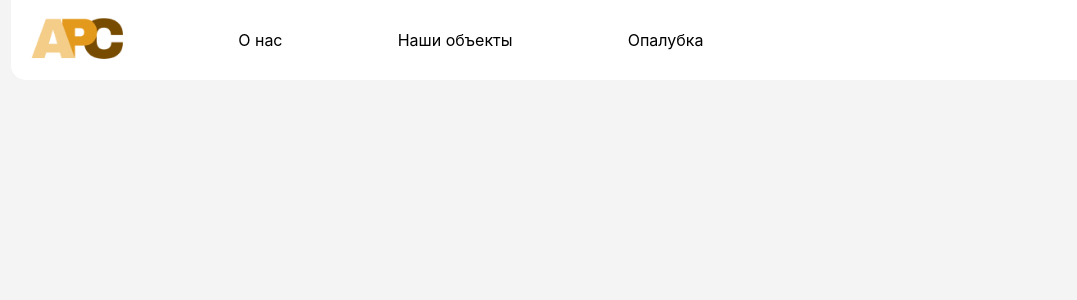
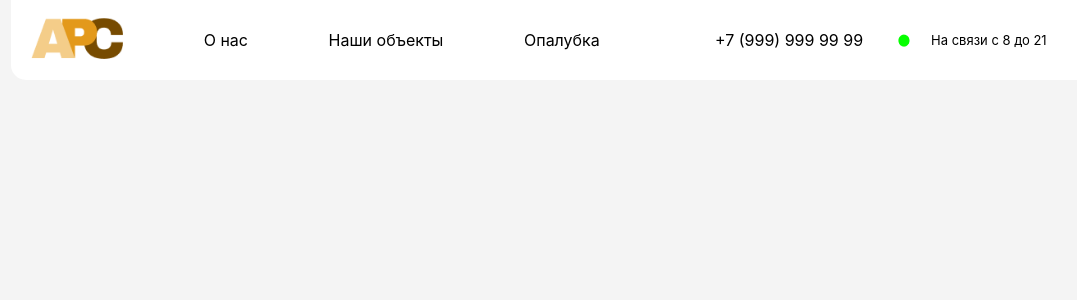
Before and after one commit to ilgar31/ARS, a Django app: template ars/main/templates/header.html in a window 1280 px wide. Shown: the top 300 px of the page, without its empty margins (53-1130 px from the left). Run offline with Django 4.2, Linux system fonts and the light colour scheme; the template is opened without the code that fills it, so the values that code supplies are empty; parts of the project's set-up code (start-up, migrations or seed data) failed here and were passed over; some web fonts are replaced.

Commit message:
head work

```diff
--- a/ars/main/static/css/header.css
+++ b/ars/main/static/css/header.css
@@ -2,7 +2,7 @@ body {
     background-color: #F4F4F4;
 }
 
-.head {
+.web_head {
     display: flex;
     flex-direction: row;
     align-items: center;
@@ -15,15 +15,188 @@ body {
     height: 80px;
 }
 
+.mobile_head {
+    display: none;
+}
+
 .logo {
     display: inline;
     margin-left: 20px;
 }
 
+.logo_img {
+    height: 60px;
+}
+
 .link {
-    margin-left: 10%;
+    margin-left: 7%;
     display: inline;
     color: black;
     font-family: Inter, sans-serif;
     text-decoration: none;
 }
+
+number {
+    margin-left: 30%;
+    display: inline;
+    color: black;
+    font-family: Inter, sans-serif;
+    text-decoration: none;
+}
+
+.web_head p {
+    margin-left: 7%;
+    display: inline;
+    color: black;
+    font-family: Inter, sans-serif;
+    text-decoration: none;
+    font-size: 13px;
+    float: right;
+}
+
+.mobile_head p {
+    margin-block-start: 4px;
+    font-size: 10px;
+    display: inline;
+    color: black;
+    font-family: Inter, sans-serif;
+    text-decoration: none;
+}
+
+.mobile_number {
+    display: flex;
+    position: absolute;
+    flex-direction: column;
+    margin-left: 42%;
+}
+
+.web_time {
+    display: block;
+    flex-direction: column;
+    width: 149px;
+    margin-left: 7%;
+}
+
+.mobile_time {
+    display: block;
+    flex-direction: column;
+    width: 149px;
+}
+
+span {
+    position: absolute;
+    right: 15px;
+    cursor: pointer;
+}
+
+@media screen and (max-width: 1780px){
+    number {
+        margin-left: 25%;
+    }
+
+    .web_time {
+        margin-left: 6%;
+    }
+}
+
+@media screen and (max-width: 1580px){
+    number {
+        margin-left: 20%;
+    }
+
+    .web_time {
+        margin-left: 5%;
+    }
+}
+
+@media screen and (max-width: 1400px){
+    number {
+        margin-left: 15%;
+    }
+
+    .web_time {
+        margin-left: 4%;
+    }
+}
+
+@media screen and (max-width: 1280px){
+    number {
+        margin-left: 10%;
+    }
+
+    .web_time {
+        margin-left: 3%;
+    }
+}
+
+
+@media screen and (max-width: 1150px){
+    .web_head {
+        display: none;
+    }
+
+    .mobile_head {
+        display: flex;
+        flex-direction: row;
+        align-items: center;
+        width: 90%;
+        top: 0;
+        left: 5%;
+        position: absolute;
+        background-color: white;
+        border-radius: 0 0 15px 15px;
+        height: 70px;
+    }
+
+    number {
+        margin-left: 0px;
+        font-size: 13px;
+    }
+
+}
+
+@media screen and (max-width: 800px){
+    .logo_img {
+        height: 50px;
+    }
+    .mobile_head {
+        height: 60px;
+    }
+}
+
+@media screen and (max-width: 600px){
+    .logo_img {
+        height: 45px;
+    }
+
+}
+
+@media screen and (max-width: 500px){
+    .logo_img {
+        height: 40px;
+    }
+    .mobile_number {
+        margin-left: 39%;
+    }
+}
+
+@media screen and (max-width: 500px){
+    .logo_img {
+        height: 40px;
+    }
+    .mobile_number {
+        margin-left: 36%;
+    }
+}
+
+@media screen and (max-width: 300px){
+    .logo_img {
+        height: 30px;
+    }
+    .mobile_number {
+        margin-left: 35%;
+    }
+    span {
+        right: 5px;
+    }
+}
--- a/ars/main/templates/header.html
+++ b/ars/main/templates/header.html
@@ -16,11 +16,28 @@
 </head>
 <body>
 
-<div class="head">
-    <a href="{% url 'home' %}" class="logo"><img src="{% static 'png/logo.png' %}" style="height: 60px;"></a>
+<div class="web_head">
+    <a href="{% url 'home' %}" class="logo"><img src="{% static 'png/logo.png' %}" class="logo_img"></a>
     <a href="{% url 'home' %}" class="link">О нас</a>
     <a href="{% url 'home' %}" class="link">Наши объекты</a>
     <a href="{% url 'home' %}" class="link">Опалубка</a>
+    <number>+7 (999) 999 99 99</number>
+    <div class="web_time">
+        <img src="{% static 'png/work_time.png' %}" style="float: left;margin-top: 15px;margin-right: 10px;">
+        <p>На связи с 8 до 21</p>
+    </div>
+</div>
+
+<div class="mobile_head">
+    <a href="{% url 'home' %}" class="logo"><img src="{% static 'png/logo.png' %}" class="logo_img"></a>
+    <div class="mobile_number">
+        <number>+7 (999) 999 99 99</number>
+        <div class="mobile_time">
+            <img src="{% static 'png/work_time.png' %}" style="float: left;margin-top: 4px;margin-right: 10px;">
+            <p>На связи с 8 до 21</p>
+        </div>
+    </div>
+    <span><img src="{% static 'png/menu.png' %}" alt=""></span>
 </div>
 
 {% block content %}
```
Also changed, not shown: ars/main/static/png/menu.png (added), ars/main/static/png/work_time.png (added).
